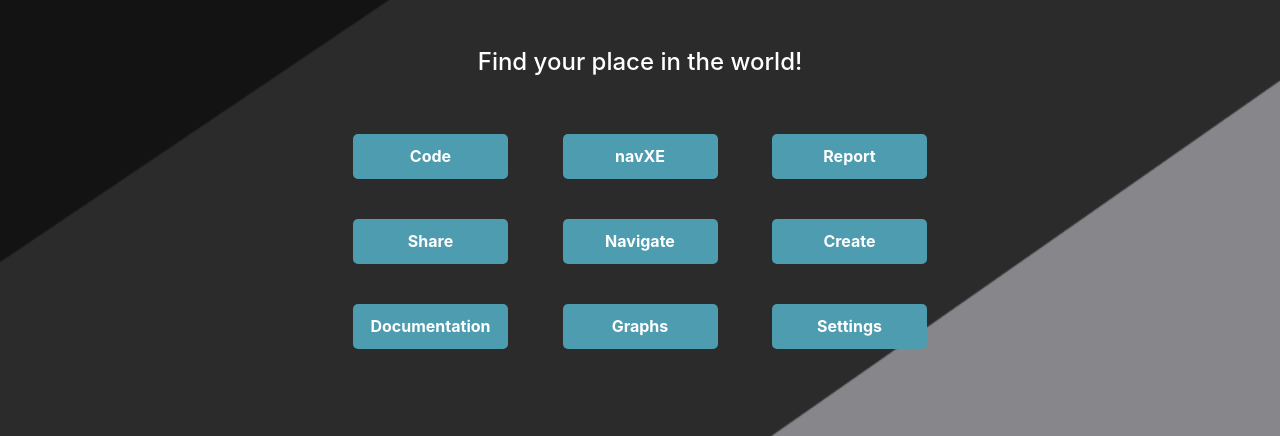
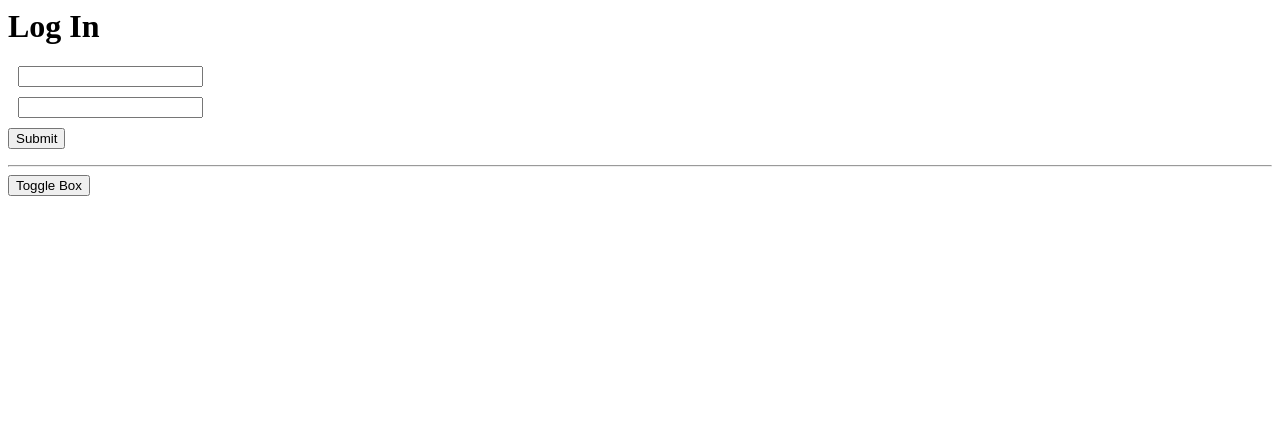
Before and after one commit to frroossst/navXE, a Flask app: page / in a window 1280 px wide. Shown: the top 436 px of the page. Run offline with Flask 2, Linux system fonts and the light colour scheme; some libraries are stand-ins or nearby versions.

Commit message:
V --30 April 2022

```diff
--- a/website/templates/vue_home.html
+++ b/website/templates/vue_home.html
@@ -11,23 +11,69 @@
           [v-cloak] {
             display: none;
           }
+          input {
+            margin: 10px;
+            display: block;
+          }
     </style>
   </head>
   <body>
+
     <div id="app" v-cloak>
-      Hello World! <br>
-      {{greeting}}
-      <input v-model="greeting"/>
+
+      <login-form></login-form>
 
       <hr />
+
+      <button @click="toggleBox">Toggle Box</button>
       <div v-if="isVisible" class="box"></div>
-
-
 
     </div>
 
     <script src="https://unpkg.com/vue@next"></script>
-    <script src="app.js"></script>
+
+    <script>
+
+          console.log("Hello World!")
+
+          let app = Vue.createApp({
+              delimiters : ['$V{','}'],
+              data : function(){
+                return {
+                  greeting : "Hello Vue 3",
+                  isVisible : false
+                }
+              },
+              methods: {
+                  toggleBox() {
+                      this.isVisible = !this.isVisible
+                  }
+              }
+            })
+            app.component('login-form',{
+              template: `
+                  <form @submit="handlesubmit">
+                      <h1> Log In </h1>
+                      <input type="email"/>
+                      <input type="password"/>
+                      <button>Submit</button>
+                  </form>
+              `,
+              data() {
+                return {
+                    title : "Login Form",
+                }
+              },
+              methods:{
+                  handlesubmit(){
+                    console.log("Form submitted")
+
+                  }
+              }
+            })
+            app.mount('#app')
+
+    </script>
 
 
   </body>
--- a/website/views.py
+++ b/website/views.py
@@ -7,7 +7,7 @@ views = Blueprint('views',__name__)
 
 @views.route('/')
 def home():
-    return render_template("base.html")
+    return render_template("vue_home.html")
 
 @views.route("/navigate",methods=["GET","POST"])
 def navigate():
```
Also changed, not shown: 1 other file.
